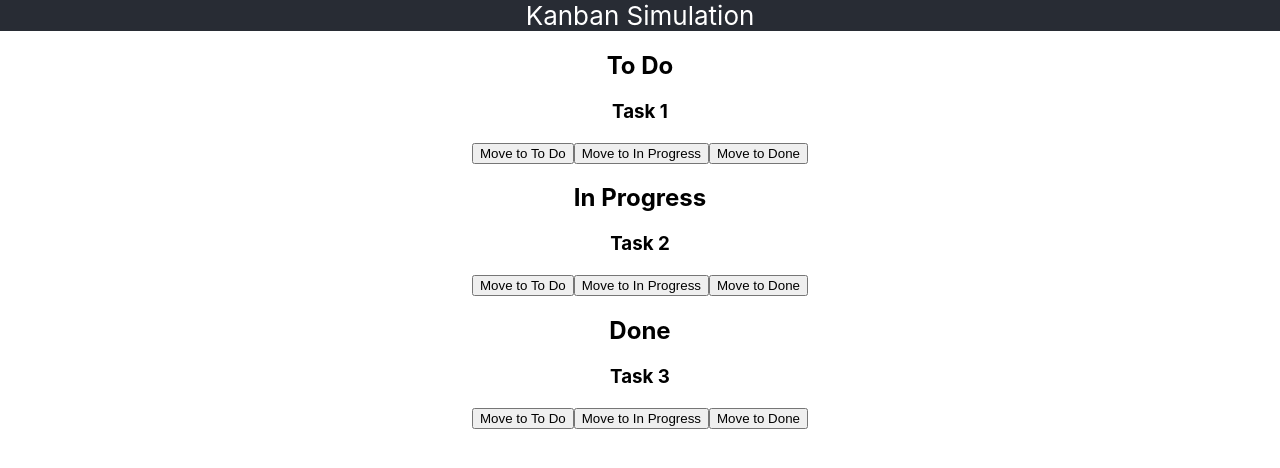
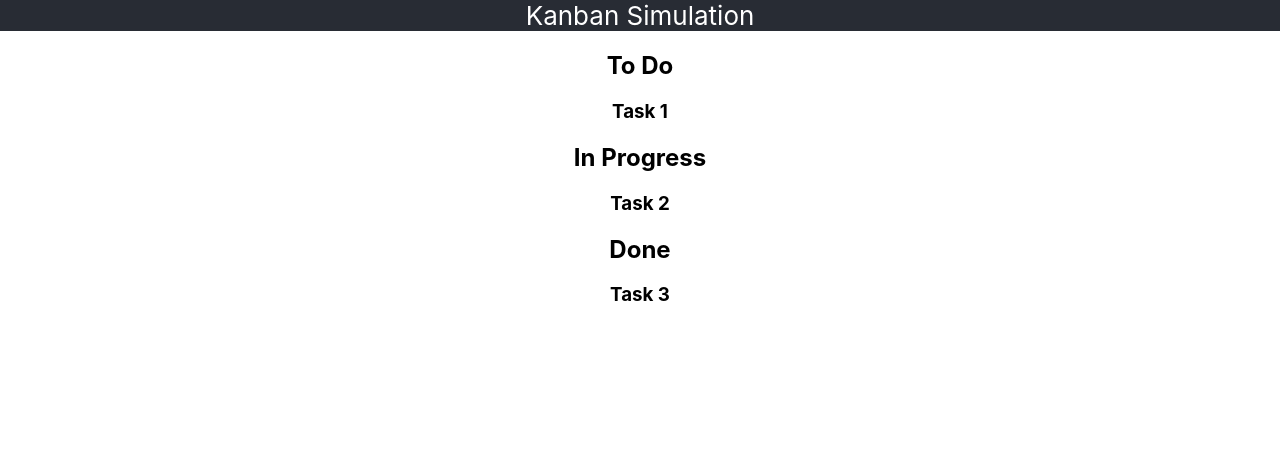
Before and after one commit to JimBobBirnie/kanboard-react, a React (Create React App) app: page / in a window 1280 px wide. Shown: the top 468 px of the page. Built offline with nearby package versions, Linux system fonts and the light colour scheme.

Commit message:
Extracted TaskCard to its own function

```diff
--- a/src/KanbanBoard.js
+++ b/src/KanbanBoard.js
@@ -1,4 +1,5 @@
 import React, { useState } from 'react';
+import TaskCard from './TaskCard';
 
 const KanbanBoard = () => {
   const [tasks, setTasks] = useState([
@@ -23,21 +24,23 @@ const KanbanBoard = () => {
       .filter(task => task.status === status)
       .map(task => (
         <div key={task.id} className="task-card">
-          <h3>{task.title}</h3>
+          {/* <h3>{task.title}</h3>
           <button onClick={() => handleTaskMove(task.id, 'To Do')}>Move to To Do</button>
           <button onClick={() => handleTaskMove(task.id, 'In Progress')}>Move to In Progress</button>
-          <button onClick={() => handleTaskMove(task.id, 'Done')}>Move to Done</button>
+          <button onClick={() => handleTaskMove(task.id, 'Done')}>Move to Done</button> */}
+
+        <TaskCard task={task}/>
         </div>
       ));
   };
 
   return (
     <div className="kanban-board">
-      <div className="column">
+      <div className="kanban-board-column">
         <h2>To Do</h2>
         {renderTaskCards('To Do')}
       </div>
-      <div className="column">
+      <div className="kanban-board-column">
         <h2>In Progress</h2>
         {renderTaskCards('In Progress')}
       </div>
--- /dev/null
+++ b/src/TaskCard.js
@@ -0,0 +1,15 @@
+import React, { useState } from 'react';
+
+
+const TaskCard = (props) => {
+    return (
+
+         <div key={props.task.id} className="task-card">
+         <h3>{props.task.title}</h3>
+
+       </div>
+      );
+
+
+};
+export default TaskCard;
```
